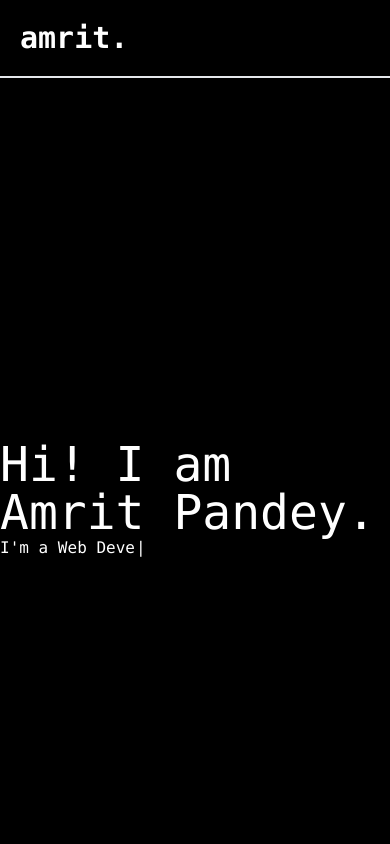
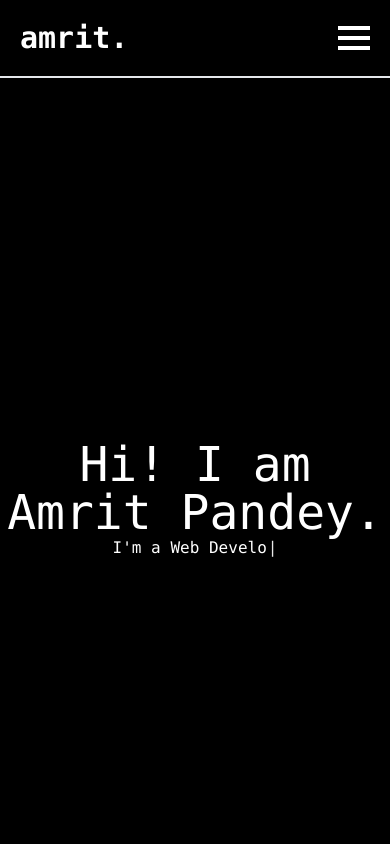
Before and after one commit to Amrit057/personal-portfolio, a Next.js app: page / in a window 390 px wide. Shown: the top 844 px of the page. Built offline with nearby package versions, Linux system fonts and the light colour scheme.

Commit message:
responsive

```diff
--- a/components/NavBar.js
+++ b/components/NavBar.js
@@ -5,7 +5,7 @@ export default function NavBar() {
             <div>
                 <Link href='/'><h1 className="font-extrabold text-3xl">amrit.</h1></Link>
             </div>
-            <div>
+            <div className="flex">
                 <ul className="font-bold text-xl gap-7 hidden lg:flex">
                     <Link to="bio" spy={true} smooth={true} offset={-50} duration={500}>
                         <li className="hover:border-b-2">About</li>
@@ -26,6 +26,12 @@ export default function NavBar() {
                         <li className="hover:border-b-2">Contact</li>
                     </Link>
                 </ul>
+                <div className="flex flex-col justify-evenly lg:hidden">
+                    <span className="block bg-white w-8 h-1"></span>
+                    <span className="block bg-white w-8 h-1"></span>
+                    <span className="block bg-white w-8 h-1"></span>
+                </div>
+
             </div>
         </div>
 
--- a/components/sections/Banner.js
+++ b/components/sections/Banner.js
@@ -4,7 +4,8 @@ export default function Banner() {
     return (
         <div className="bg-black h-screen text-white flex items-center justify-center">
             <div>
-                <p className="text-5xl">Hi! I am Amrit Pandey.</p>
+                <p className="text-5xl text-center">Hi! I am Amrit Pandey.</p>
+                <div className="text-center sm:text-left">
                     <Typewriter
                         options={{
                             autoStart: true,
@@ -14,7 +15,9 @@ export default function Banner() {
                                 "I'm a Learner.",
                                 "I'm a Web Developer.",
                             ],
-                    }} />
+                        }}
+                    />
+                </div>
             </div>
         </div>
     )
--- a/components/sections/ContactForm.js
+++ b/components/sections/ContactForm.js
@@ -15,20 +15,20 @@ export default function ContactForm() {
     return (
         <div className="p-10 bg-green-100 bg-no-repeat bg-contain flex flex-col items-center justify-center" id="contact">
             <h1 className="font-extrabold text-4xl mb-5">Contact</h1>
-            <div>
+            <div className="p-2 w-80 sm:w-96">
                 <form name="contact" method="POST" data-netlify="true" data-netlify-honeypot="bot-field" onSubmit={handleSubmit(handle)} className="flex flex-col gap-2">
                     <input type="hidden" name="bot-field" />
 
                     <label for="name">Name:</label>
-                    <input className="outline-0 w-96" id="name" name="name" {...register('name', { required: true })} />
+                    <input className="outline-0" id="name" name="name" {...register('name', { required: true })} />
                     {errors.name && <p className="text-red-700">Please enter your name.</p>}
 
                     <label for="email">Email:</label>
-                    <input className="outline-0 w-96" id="email" name="email" {...register('email', { pattern: /^[\w-\.]+@([\w-]+\.)+[\w-]{2,4}$/ }, { required: true })} />
+                    <input className="outline-0" id="email" name="email" {...register('email', { pattern: /^[\w-\.]+@([\w-]+\.)+[\w-]{2,4}$/ }, { required: true })} />
                     {errors.email && <p className="text-red-700">Please enter valid email.</p>}
 
                     <label for="message">Message:</label>
-                    <textarea className="outline-0 w-96" rows={5} id="message" name="message"{...register('message', { required: true })} />
+                    <textarea className="outline-0" rows={5} id="message" name="message"{...register('message', { required: true })} />
                     {errors.message && <p className="text-red-700">Please enter your message.</p>}
 
                     <button className="bg-slate-400 rounded-full px-2 py-1 w-20" type="submit">Submit</button>
--- a/components/sections/Education.js
+++ b/components/sections/Education.js
@@ -39,7 +39,7 @@ export default function Education() {
                         )
                     })}
             </div>
-            <div className="w-[50%]  p-4">
+            <div className="p-4 sm:w-[50%]">
                 <Experience />
             </div>
 
```
Lines whose indentation alone changed are shown as unchanged.
